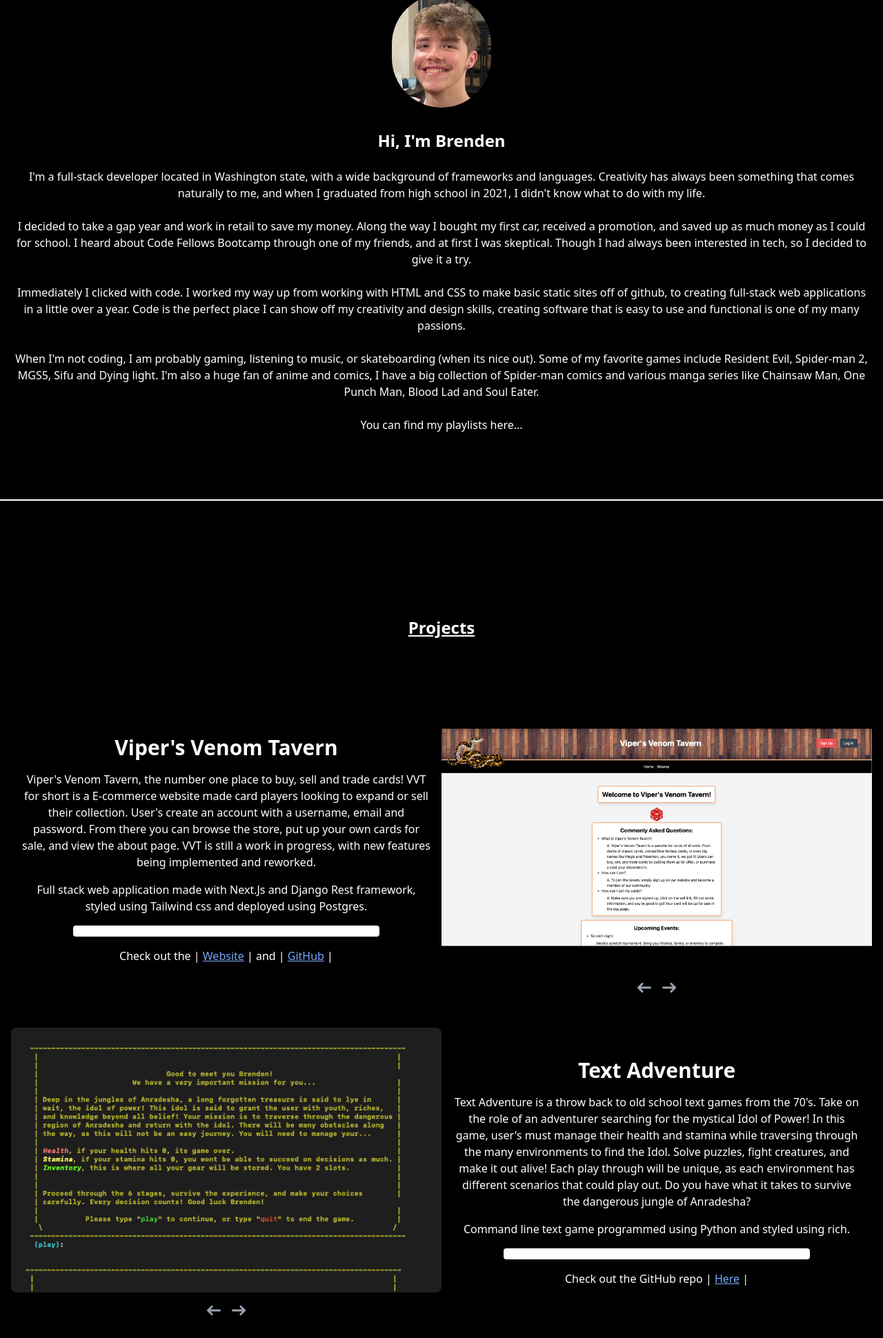
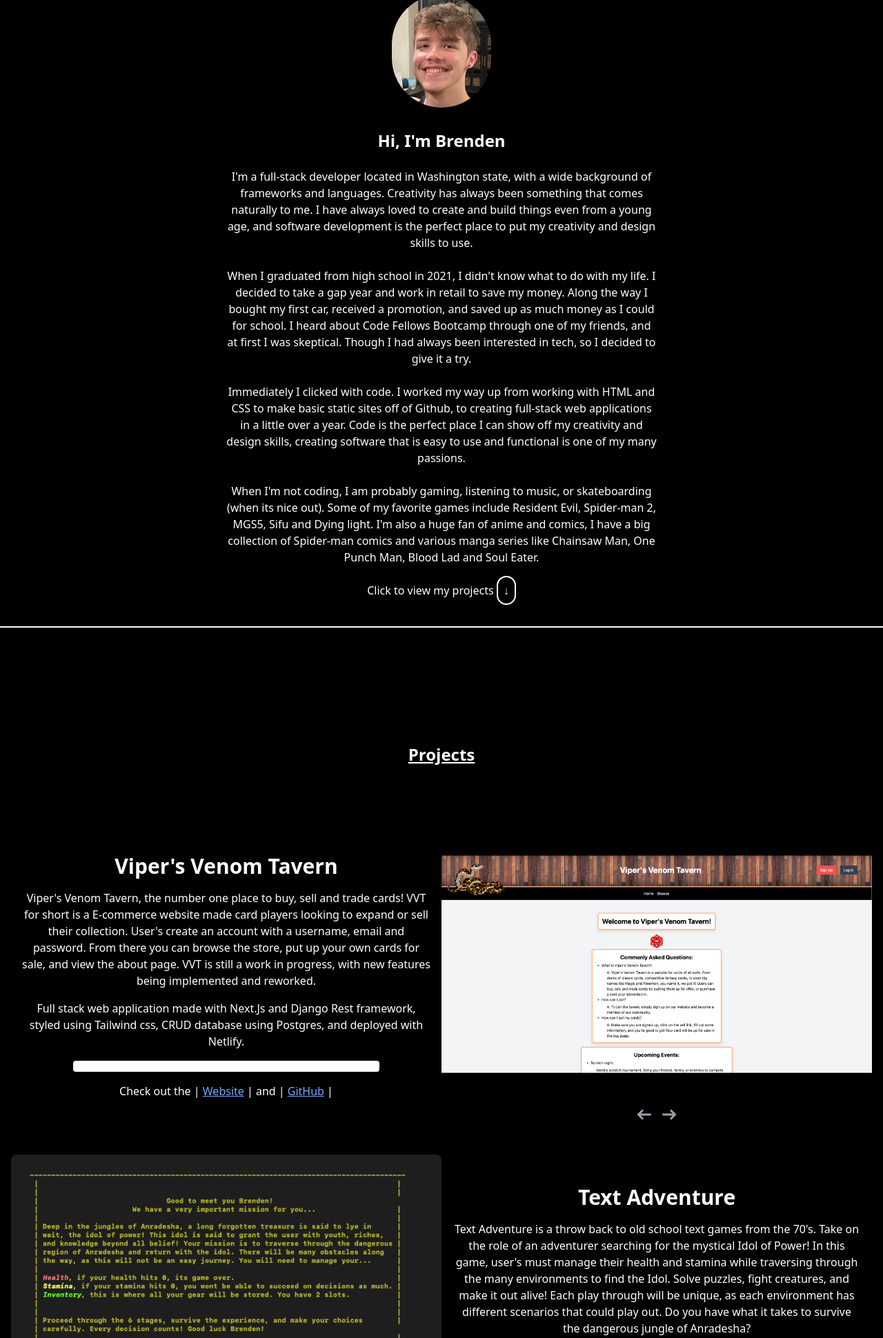
Before and after one commit to Brendeen/pro-portfolio, a Django app: page /contact in a window 1280 px wide. Shown: the part 1122-3062 px from the top of the page at 69% size. Run offline with Django 4.2, Linux system fonts and the light colour scheme; style sheets or scripts are compiled from the project's sources; some libraries are stand-ins or nearby versions.

Commit message:
changed about to be easier to read, slight change to wording, moved spotify down to contact

```diff
--- a/portfolio/templates/base.html
+++ b/portfolio/templates/base.html
@@ -76,12 +76,15 @@
 <section class="container mx-auto mt-16 mb-32 p-4 bg-black border-white border-t-2 border-b-2">
     <img src="{% static 'images/bren.jpg' %}" alt="Brenden headshot" class="flex mx-auto my-auto rounded-full mt-8 w-36 expand-on-hover">
     <h2 class="text-2xl font-semibold text-center mt-8 text-white">Hi, I'm Brenden</h2>
+    <div class="w-1/2 h-auto mx-auto">
         <p class="text-white text-center pt-6">
             I'm a full-stack developer located in Washington state, with a wide background of frameworks and languages.
-        Creativity has always been something that comes naturally to me, and when I graduated from high school in 2021,
-        I didn't know what to do with my life.
+            Creativity has always been something that comes naturally to me. I have always loved to create and build things
+            even from a young age, and software development is the perfect place to put my creativity and design skills to
+            use.
         </p>
         <p class="text-white text-center pt-6">
+            When I graduated from high school in 2021, I didn't know what to do with my life.
             I decided to take a gap year and work in retail to save my money. Along the way I bought my first car, received
             a promotion, and saved up as much money as I could for school. I heard about Code Fellows Bootcamp through one
             of my friends, and at first I was skeptical. Though I had always been interested in tech, so I decided to give
@@ -89,7 +92,7 @@
         </p>
         <p class="text-white text-center pt-6">
             Immediately I clicked with code. I worked my way up from working with HTML and CSS to make basic static sites
-        off of github, to creating full-stack web applications in a little over a year. Code is the perfect place I can
+            off of Github, to creating full-stack web applications in a little over a year. Code is the perfect place I can
             show off my creativity and design skills, creating software that is easy to use and functional is one of my many
             passions.
         </p>
@@ -99,15 +102,10 @@
             comics, I have a big collection of Spider-man comics and various manga series like Chainsaw Man, One Punch Man,
             Blood Lad and Soul Eater.
         </p>
-    <p class="text-white text-center pt-6 mb-8">
-        You can find my playlists here...
+        <p class="text-white text-center pt-6 mb-6">
+            Click to view my projects <a href="#projects" class="text-white bg-black hover:bg-gray-800 border-2 border-white focus:ring-2 rounded-2xl p-2"> ↓ </a>
         </p>
-    <div class="text-center mb-6">
-        <a href="https://open.spotify.com/user/brendenm3603" class="expand-on-hover">
-            <i class="ci ci-spotify ci-4x mr-4"></i>
-        </a>
     </div>
-
 </section>
 
 
@@ -127,8 +125,8 @@
                 VVT is still a work in progress, with new features being implemented and reworked.
             </p>
             <p class="text-white mb-4 text-center">
-                Full stack web application made with Next.Js and Django Rest framework, styled using Tailwind css and
-                deployed using Postgres.
+                Full stack web application made with Next.Js and Django Rest framework, styled using Tailwind css, CRUD database
+                using Postgres, and deployed with Netlify.
             </p>
             <div class="flex justify-center">
                 <div class="flex justify-evenly bg-white rounded mb-4 w-3/4 h-auto">
@@ -137,6 +135,7 @@
                     <i class="ci ci-django ci-4x bg-white rounded-lg p-2"></i>
                     <i class="ci ci-tailwind ci-4x bg-white rounded-lg p-2"></i>
                     <i class="ci ci-postgres ci-4x bg-white rounded-lg p-2"></i>
+                    <i class="ci ci-netlify ci-4x bg-white rounded-lg p-2"></i>
                 </div>
             </div>
             <p class="text-white text-center">Check out the | <a href="https://vipers-venom-tavern-frontend.vercel.app/" class="text-blue-400 underline hover:text-blue-500">Website</a>
@@ -379,6 +378,9 @@
                 <a href="https://discord.gg/your-server" class="expand-on-hover inline-block" title="Discord Server">
                     <i class="ci ci-discord ci-3x mb-4"></i>
                 </a>
+                <a href="https://open.spotify.com/user/brendenm3603" class="expand-on-hover">
+                    <i class="ci ci-spotify ci-3x mb-4"></i>
+                </a>
             </div>
         </div>
         <!--<img src="{% static 'images/brenden.jpg' %}" alt="Brenden headshot" class="flex rounded w-1/2 mx-auto">-->
```
Lines whose indentation alone changed are shown as unchanged.
